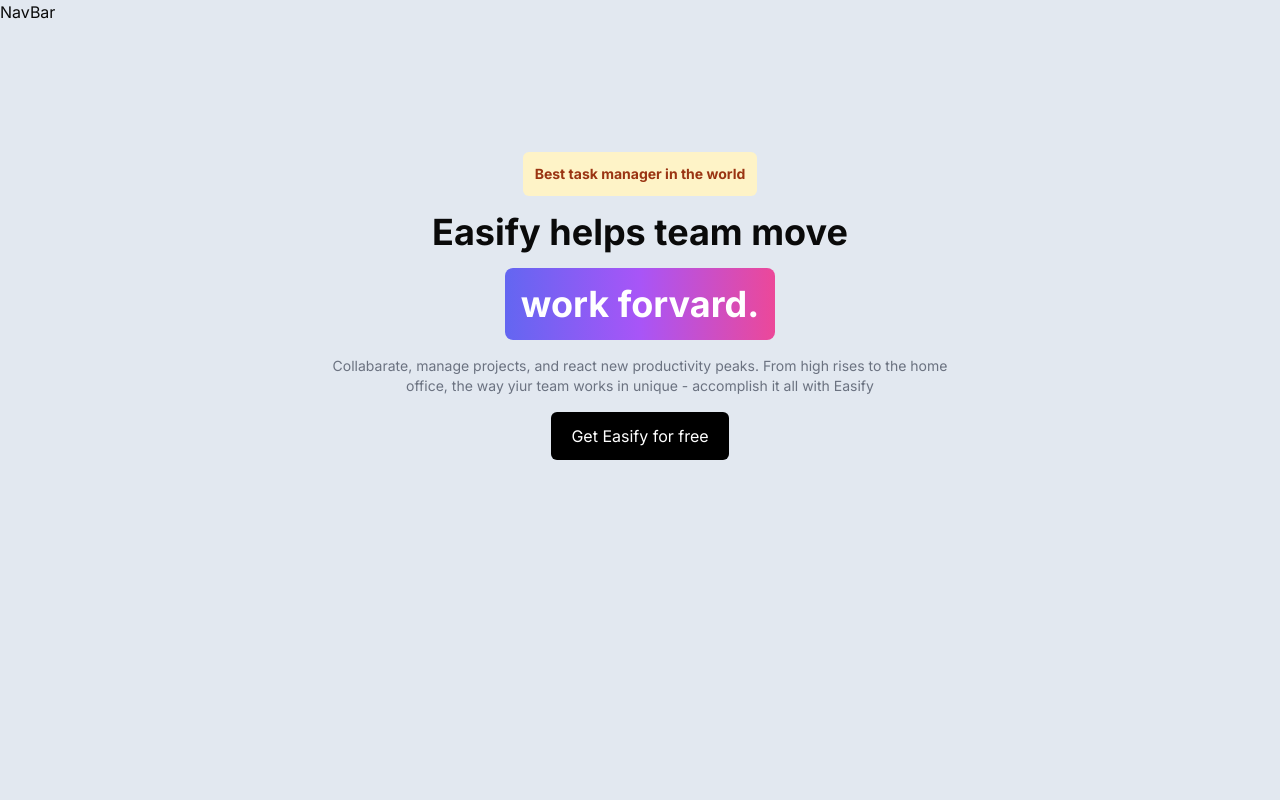
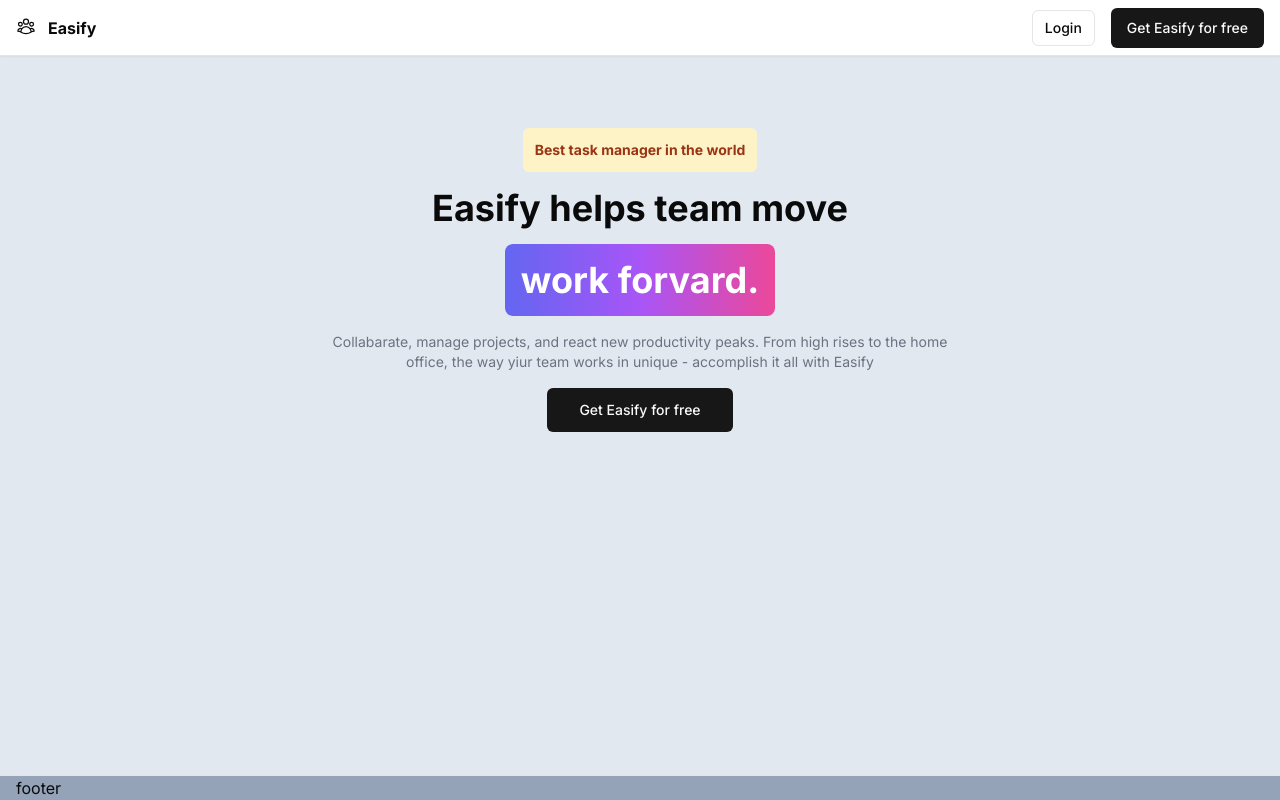
Before and after one commit to damino312/trello-clone, a Next.js app: page / in a window 1280 px wide. Built offline with nearby package versions, Linux system fonts and the light colour scheme.

Commit message:
make layout

```diff
--- /dev/null
+++ b/app/(marketing)/_components/footer.tsx
@@ -0,0 +1,7 @@
+export default function footer() {
+  return (
+    <div className="fixed bottom-0 w-full px-4 border-t bg-slate-400">
+      footer
+    </div>
+  );
+}
--- /dev/null
+++ b/app/(marketing)/_components/logo.tsx
@@ -0,0 +1,23 @@
+import React from "react";
+
+export default function Logo() {
+  return (
+    <div className="flex gap-3">
+      <svg
+        xmlns="http://www.w3.org/2000/svg"
+        fill="none"
+        viewBox="0 0 24 24"
+        strokeWidth={1.5}
+        stroke="currentColor"
+        className="w-5 h-5"
+      >
+        <path
+          strokeLinecap="round"
+          strokeLinejoin="round"
+          d="M18 18.72a9.094 9.094 0 0 0 3.741-.479 3 3 0 0 0-4.682-2.72m.94 3.198.001.031c0 .225-.012.447-.037.666A11.944 11.944 0 0 1 12 21c-2.17 0-4.207-.576-5.963-1.584A6.062 6.062 0 0 1 6 18.719m12 0a5.971 5.971 0 0 0-.941-3.197m0 0A5.995 5.995 0 0 0 12 12.75a5.995 5.995 0 0 0-5.058 2.772m0 0a3 3 0 0 0-4.681 2.72 8.986 8.986 0 0 0 3.74.477m.94-3.197a5.971 5.971 0 0 0-.94 3.197M15 6.75a3 3 0 1 1-6 0 3 3 0 0 1 6 0Zm6 3a2.25 2.25 0 1 1-4.5 0 2.25 2.25 0 0 1 4.5 0Zm-13.5 0a2.25 2.25 0 1 1-4.5 0 2.25 2.25 0 0 1 4.5 0Z"
+        />
+      </svg>
+      <span className=" font-bold">Easify</span>
+    </div>
+  );
+}
--- a/app/(marketing)/_components/navbar.tsx
+++ b/app/(marketing)/_components/navbar.tsx
@@ -1,3 +1,21 @@
+import { Button } from "@/components/ui/button";
+
+import Logo from "./logo";
 export default function NavBar() {
-  return <div>NavBar</div>;
+  return (
+    <div className="fixed top-0 w-full h-14 px-4 border-b shadow-sm bg-white flex items-center">
+      <div className="md:max-w-screen-2xl mx-auto flex items-center w-full justify-between">
+        <div className="hidden md:block">
+          <Logo />
+        </div>
+
+        <div className="space-x-4 md:block md:w-auto flex items-center justify-between w-full">
+          <Button className="border" size={"sm"} variant={"ghost"}>
+            Login
+          </Button>
+          <Button>Get Easify for free</Button>
+        </div>
+      </div>
+    </div>
+  );
 }
--- a/app/(marketing)/layout.tsx
+++ b/app/(marketing)/layout.tsx
@@ -1,11 +1,12 @@
+import Footer from "./_components/footer";
 import NavBar from "./_components/navbar";
 
 const MarketingLayout = ({ children }: { children: React.ReactNode }) => {
   return (
-    <div className=" h-screen bg-slate-200">
+    <div className=" h-screen bg-slate-200 ">
       <NavBar />
       <main>{children}</main>
-      {/* footer */}
+      <Footer />
     </div>
   );
 };
--- a/app/(marketing)/page.tsx
+++ b/app/(marketing)/page.tsx
@@ -1,3 +1,6 @@
+import Link from "next/link";
+
+import { Button } from "@/components/ui/button";
 export default function MarketingPage() {
   return (
     <div className="flex items-center justify-center flex-col pt-32">
@@ -15,9 +18,9 @@
         high rises to the home office, the way yiur team works in unique -
         accomplish it all with Easify
       </div>
-      <div className="px-5 py-3 text-white bg-black rounded-md">
-        Get Easify for free
-      </div>
+      <Button size={"lg"} asChild>
+        <Link href={"/sign-up"}>Get Easify for free</Link>
+      </Button>
     </div>
   );
 }
--- /dev/null
+++ b/components/ui/button.tsx
@@ -0,0 +1,56 @@
+import * as React from "react"
+import { Slot } from "@radix-ui/react-slot"
+import { cva, type VariantProps } from "class-variance-authority"
+
+import { cn } from "@/lib/utils"
+
+const buttonVariants = cva(
+  "inline-flex items-center justify-center whitespace-nowrap rounded-md text-sm font-medium ring-offset-background transition-colors focus-visible:outline-none focus-visible:ring-2 focus-visible:ring-ring focus-visible:ring-offset-2 disabled:pointer-events-none disabled:opacity-50",
+  {
+    variants: {
+      variant: {
+        default: "bg-primary text-primary-foreground hover:bg-primary/90",
+        destructive:
+          "bg-destructive text-destructive-foreground hover:bg-destructive/90",
+        outline:
+          "border border-input bg-background hover:bg-accent hover:text-accent-foreground",
+        secondary:
+          "bg-secondary text-secondary-foreground hover:bg-secondary/80",
+        ghost: "hover:bg-accent hover:text-accent-foreground",
+        link: "text-primary underline-offset-4 hover:underline",
+      },
+      size: {
+        default: "h-10 px-4 py-2",
+        sm: "h-9 rounded-md px-3",
+        lg: "h-11 rounded-md px-8",
+        icon: "h-10 w-10",
+      },
+    },
+    defaultVariants: {
+      variant: "default",
+      size: "default",
+    },
+  }
+)
+
+export interface ButtonProps
+  extends React.ButtonHTMLAttributes<HTMLButtonElement>,
+    VariantProps<typeof buttonVariants> {
+  asChild?: boolean
+}
+
+const Button = React.forwardRef<HTMLButtonElement, ButtonProps>(
+  ({ className, variant, size, asChild = false, ...props }, ref) => {
+    const Comp = asChild ? Slot : "button"
+    return (
+      <Comp
+        className={cn(buttonVariants({ variant, size, className }))}
+        ref={ref}
+        {...props}
+      />
+    )
+  }
+)
+Button.displayName = "Button"
+
+export { Button, buttonVariants }
--- a/package.json
+++ b/package.json
@@ -9,6 +9,7 @@
     "lint": "next lint"
   },
   "dependencies": {
+    "@radix-ui/react-slot": "^1.0.2",
     "class-variance-authority": "^0.7.0",
     "clsx": "^2.1.0",
     "lucide-react": "^0.308.0",
--- a/tailwind.config.js
+++ /dev/null
@@ -1,77 +0,0 @@
-/** @type {import('tailwindcss').Config} */
-module.exports = {
-  darkMode: ["class"],
-  content: [
-    './pages/**/*.{ts,tsx}',
-    './components/**/*.{ts,tsx}',
-    './app/**/*.{ts,tsx}',
-    './src/**/*.{ts,tsx}',
-  ],
-  prefix: "",
-  theme: {
-    container: {
-      center: true,
-      padding: "2rem",
-      screens: {
-        "2xl": "1400px",
-      },
-    },
-    extend: {
-      colors: {
-        border: "hsl(var(--border))",
-        input: "hsl(var(--input))",
-        ring: "hsl(var(--ring))",
-        background: "hsl(var(--background))",
-        foreground: "hsl(var(--foreground))",
-        primary: {
-          DEFAULT: "hsl(var(--primary))",
-          foreground: "hsl(var(--primary-foreground))",
-        },
-        secondary: {
-          DEFAULT: "hsl(var(--secondary))",
-          foreground: "hsl(var(--secondary-foreground))",
-        },
-        destructive: {
-          DEFAULT: "hsl(var(--destructive))",
-          foreground: "hsl(var(--destructive-foreground))",
-        },
-        muted: {
-          DEFAULT: "hsl(var(--muted))",
-          foreground: "hsl(var(--muted-foreground))",
-        },
-        accent: {
-          DEFAULT: "hsl(var(--accent))",
-          foreground: "hsl(var(--accent-foreground))",
-        },
-        popover: {
-          DEFAULT: "hsl(var(--popover))",
-          foreground: "hsl(var(--popover-foreground))",
-        },
-        card: {
-          DEFAULT: "hsl(var(--card))",
-          foreground: "hsl(var(--card-foreground))",
-        },
-      },
-      borderRadius: {
-        lg: "var(--radius)",
-        md: "calc(var(--radius) - 2px)",
-        sm: "calc(var(--radius) - 4px)",
-      },
-      keyframes: {
-        "accordion-down": {
-          from: { height: "0" },
-          to: { height: "var(--radix-accordion-content-height)" },
-        },
-        "accordion-up": {
-          from: { height: "var(--radix-accordion-content-height)" },
-          to: { height: "0" },
-        },
-      },
-      animation: {
-        "accordion-down": "accordion-down 0.2s ease-out",
-        "accordion-up": "accordion-up 0.2s ease-out",
-      },
-    },
-  },
-  plugins: [require("tailwindcss-animate")],
-}
--- a/tailwind.config.ts
+++ b/tailwind.config.ts
@@ -1,20 +1,80 @@
-import type { Config } from 'tailwindcss'
+import type { Config } from "tailwindcss"
 
-const config: Config = {
+const config = {
+  darkMode: ["class"],
   content: [
-    './pages/**/*.{js,ts,jsx,tsx,mdx}',
-    './components/**/*.{js,ts,jsx,tsx,mdx}',
-    './app/**/*.{js,ts,jsx,tsx,mdx}',
-  ],
+    './pages/**/*.{ts,tsx}',
+    './components/**/*.{ts,tsx}',
+    './app/**/*.{ts,tsx}',
+    './src/**/*.{ts,tsx}',
+	],
+  prefix: "",
   theme: {
+    container: {
+      center: true,
+      padding: "2rem",
+      screens: {
+        "2xl": "1400px",
+      },
+    },
     extend: {
-      backgroundImage: {
-        'gradient-radial': 'radial-gradient(var(--tw-gradient-stops))',
-        'gradient-conic':
-          'conic-gradient(from 180deg at 50% 50%, var(--tw-gradient-stops))',
+      colors: {
+        border: "hsl(var(--border))",
+        input: "hsl(var(--input))",
+        ring: "hsl(var(--ring))",
+        background: "hsl(var(--background))",
+        foreground: "hsl(var(--foreground))",
+        primary: {
+          DEFAULT: "hsl(var(--primary))",
+          foreground: "hsl(var(--primary-foreground))",
+        },
+        secondary: {
+          DEFAULT: "hsl(var(--secondary))",
+          foreground: "hsl(var(--secondary-foreground))",
+        },
+        destructive: {
+          DEFAULT: "hsl(var(--destructive))",
+          foreground: "hsl(var(--destructive-foreground))",
+        },
+        muted: {
+          DEFAULT: "hsl(var(--muted))",
+          foreground: "hsl(var(--muted-foreground))",
+        },
+        accent: {
+          DEFAULT: "hsl(var(--accent))",
+          foreground: "hsl(var(--accent-foreground))",
+        },
+        popover: {
+          DEFAULT: "hsl(var(--popover))",
+          foreground: "hsl(var(--popover-foreground))",
+        },
+        card: {
+          DEFAULT: "hsl(var(--card))",
+          foreground: "hsl(var(--card-foreground))",
+        },
+      },
+      borderRadius: {
+        lg: "var(--radius)",
+        md: "calc(var(--radius) - 2px)",
+        sm: "calc(var(--radius) - 4px)",
+      },
+      keyframes: {
+        "accordion-down": {
+          from: { height: "0" },
+          to: { height: "var(--radix-accordion-content-height)" },
+        },
+        "accordion-up": {
+          from: { height: "var(--radix-accordion-content-height)" },
+          to: { height: "0" },
+        },
+      },
+      animation: {
+        "accordion-down": "accordion-down 0.2s ease-out",
+        "accordion-up": "accordion-up 0.2s ease-out",
       },
     },
   },
-  plugins: [],
-}
+  plugins: [require("tailwindcss-animate")],
+} satisfies Config
+
 export default config
```
Also changed, not shown: app/globals.css (line endings or trailing spaces), components.json, 1 other file (tests, documents, lock files or other folders).
